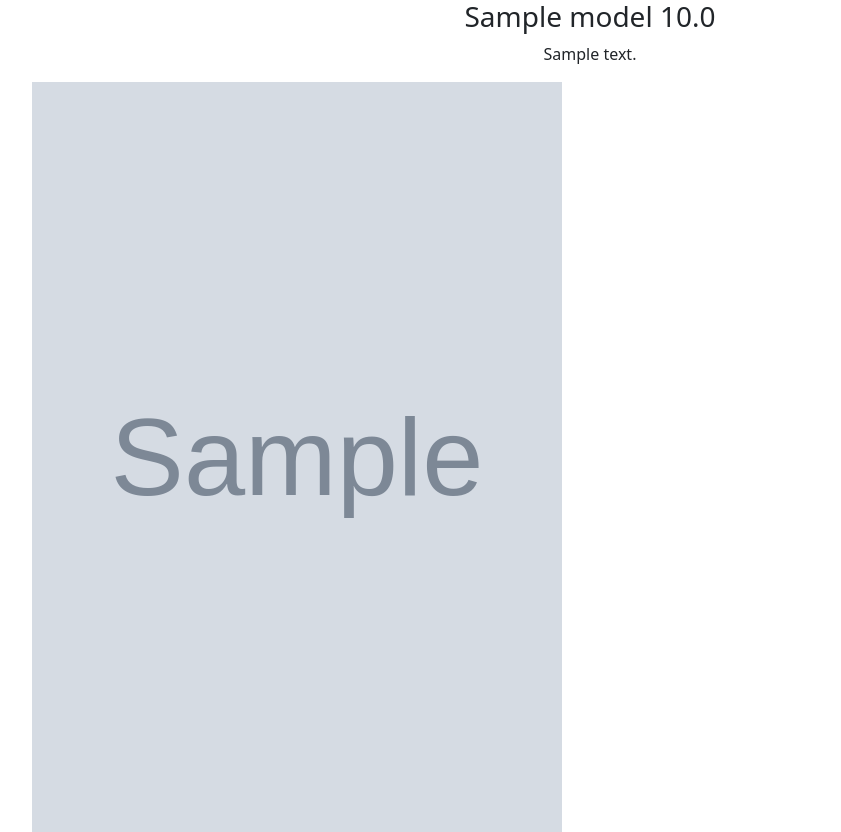
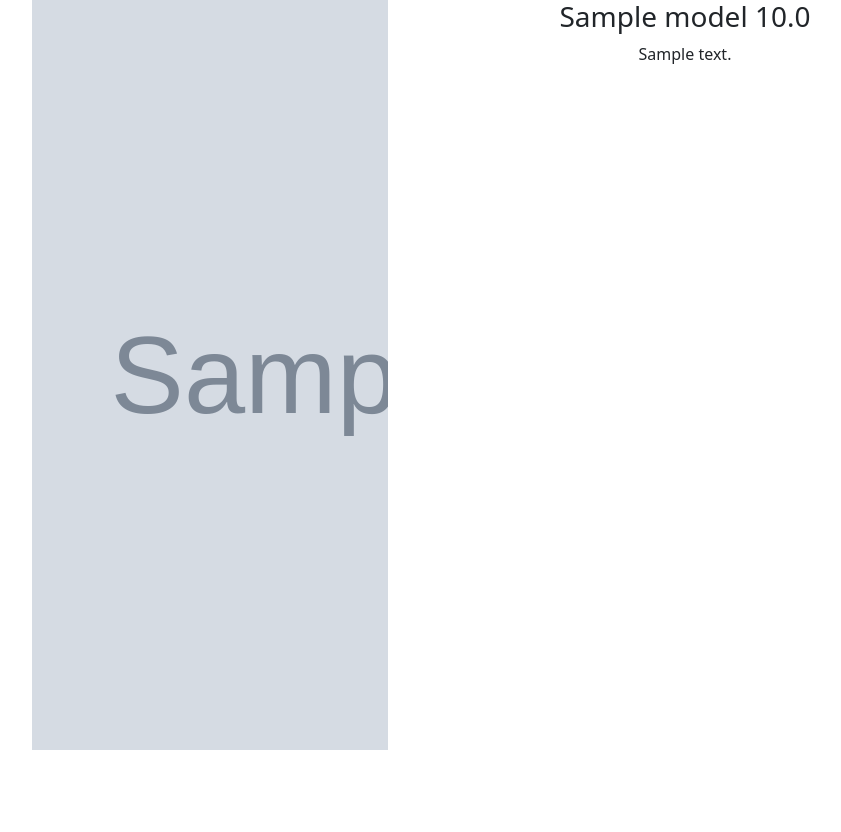
Before and after one commit to MuattarNishonova/uzum_market, a Django app: page /product/1/ in a window 1280 px wide. Shown: the whole page, without its empty margins (50-891 px from the left). After the commit the page ends 750 px from the top, so only its background shows below. Run offline with Django 5.2, Linux system fonts and the light colour scheme; tables that the repository leaves empty hold one stand-in row (values such as "Sample post"); grey boxes marked "Sample" are stand-in pictures.

Commit message:
product uploaded

```diff
--- a/products/templates/products/product-detail.html
+++ b/products/templates/products/product-detail.html
@@ -25,10 +25,9 @@
 <body>
 
     <div class="container text-center">
-        <h3>{{ product.name }} <span>{{ product.get_price }}</span></h3>
-        <p>{{ product.description }} </p>
 
-
+        <div class="row">
+            <div class="col-4">
                 <div id="carouselExampleSlidesOnly" class="carousel slide" data-bs-ride="carousel">
                     <div class="carousel-inner">
                         {% for image in product.images.all %}
@@ -37,11 +36,17 @@
                                 </div>
                         {% endfor %}
                     </div>
+                </div>
+            </div>
+            <div class="col-6">
+                <h3>{{ product.name }} <span>{{ product.get_price }}</span></h3>
+                <p>{{ product.description }} </p>
+            </div>
+        </div>
 
 
 
 
-    </div>
     <script src="https://cdn.jsdelivr.net/npm/bootstrap@5.3.0/dist/js/bootstrap.bundle.min.js"></script>
 
 </body>
```
Lines whose indentation alone changed are shown as unchanged.
